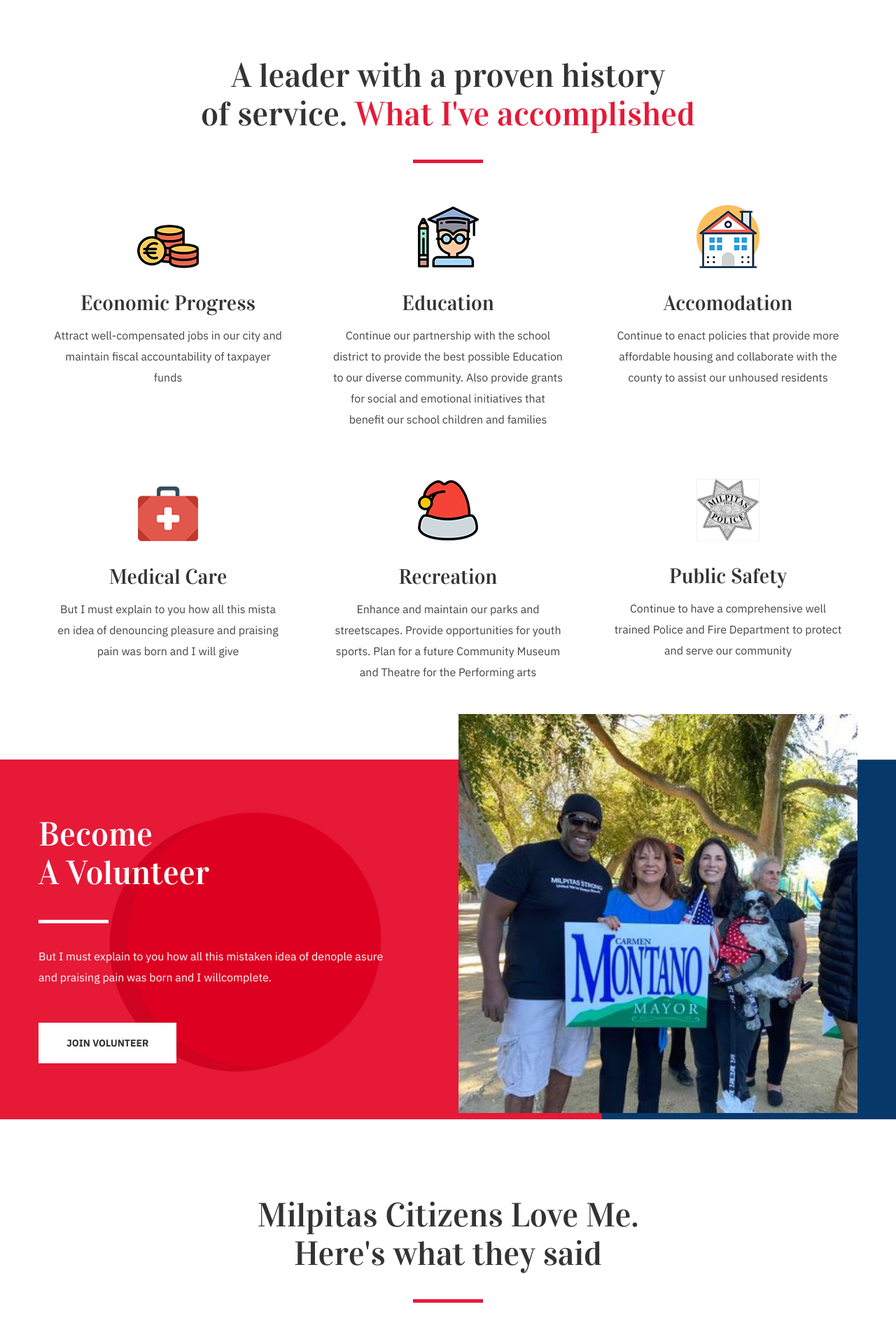
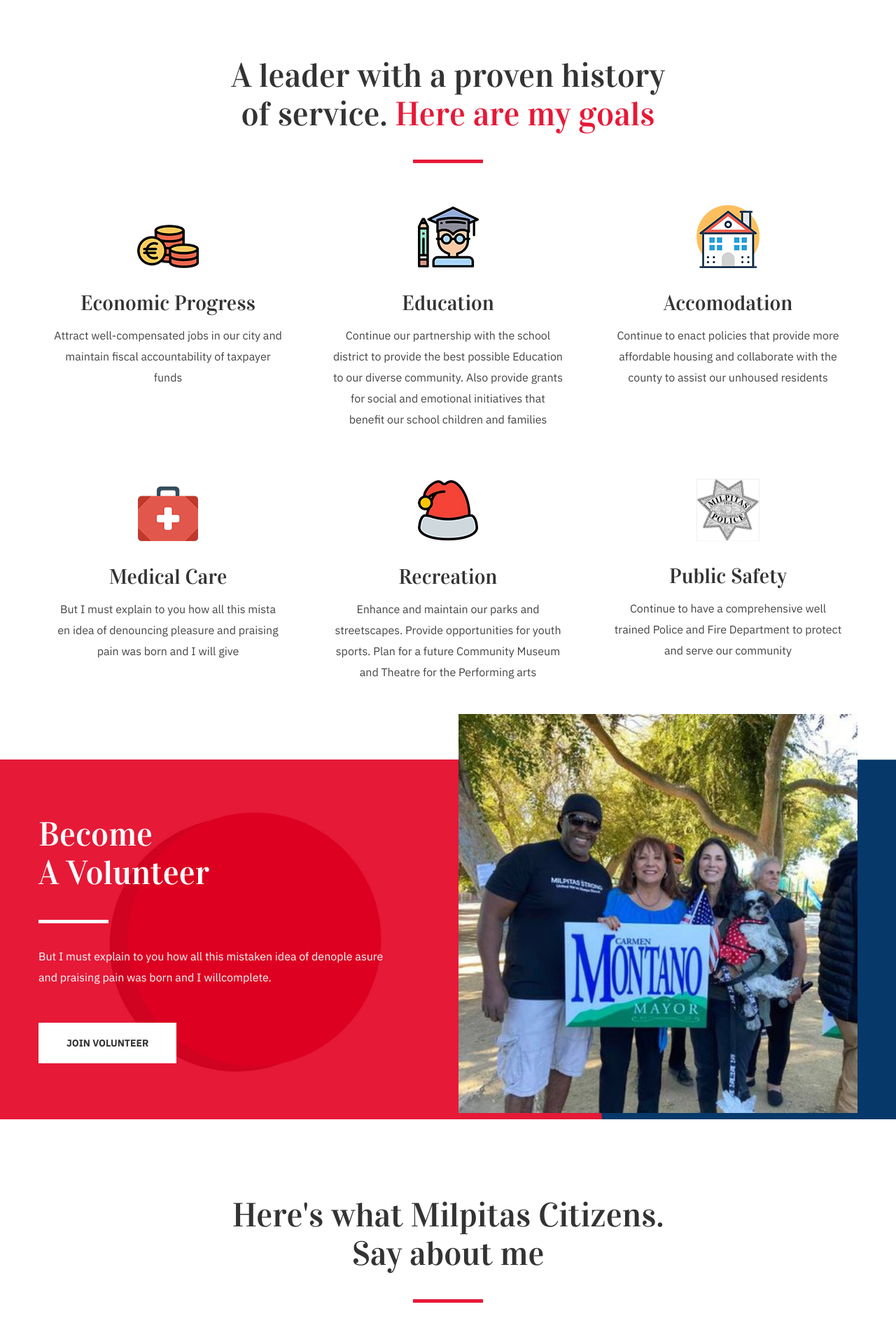
Before and after one commit to carmenmontano1/CMCampaignWebsite, a plain HTML site: page index.html in a window 1280 px wide. Shown: the part 2060-3960 px from the top of the page at 70% size. Drawn offline with Linux system fonts and the light colour scheme.

Commit message:
Update index.html

```diff
--- a/index.html
+++ b/index.html
@@ -322,7 +322,7 @@
 				<div class="row">
 					<div class="col-xl-12">
 						<div class="section-title text-center mb-60">
-							<h1>A leader with a proven history <br> of service. <span>What I've accomplished</span></h1>
+							<h1>A leader with a proven history <br> of service. <span>Here are my goals</span></h1>
 						</div>
 					</div>
 				</div>
@@ -545,7 +545,7 @@
 				<div class="row">
 					<div class="col-xl-12">
 						<div class="section-title text-center mb-60">
-							<h1>Milpitas Citizens Love Me. <br> Here's what they said</h1>
+							<h1>Here's what Milpitas Citizens. <br> Say about me</h1>
 						</div>
 					</div>
 				</div>
```
